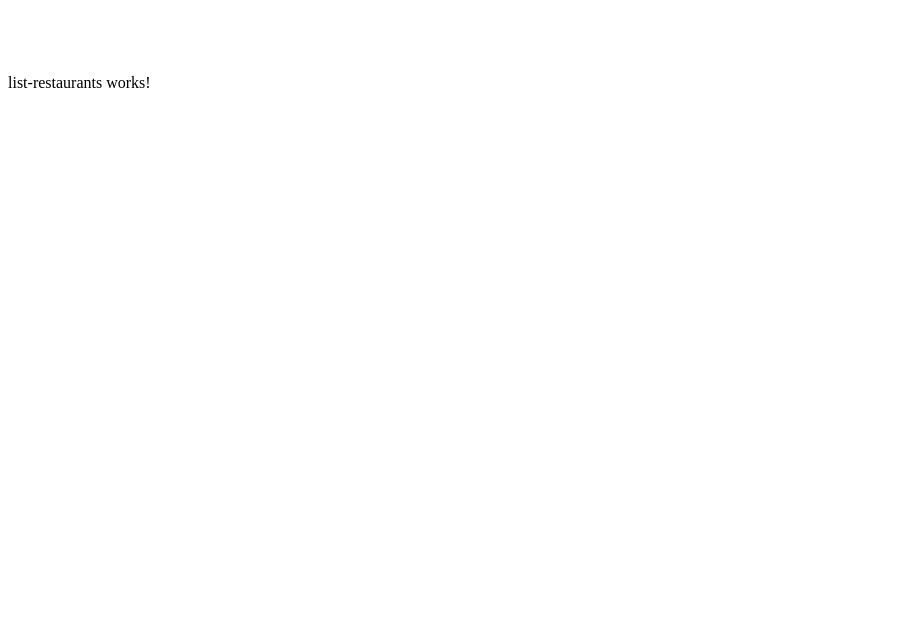
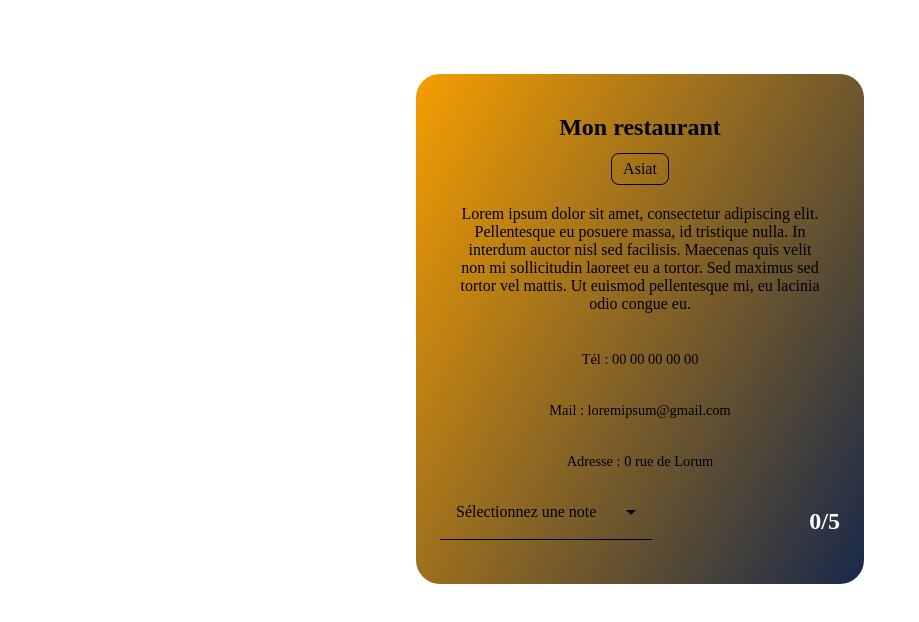
Before and after one commit to BlackZev/Yelp-EA, an Angular app in the folder YelpEaFront/: page /restaurants in a window 1280 px wide. Shown: the top 622 px of the page, without its empty margins (0-919 px from the left). Built offline with nearby package versions, Linux system fonts and the light colour scheme.

Commit message:
Mise en page du component ListRestaurant

```diff
--- a/YelpEaFront/src/app/list-restaurants/list-restaurants.component.html
+++ b/YelpEaFront/src/app/list-restaurants/list-restaurants.component.html
@@ -1 +1,34 @@
-<p>list-restaurants works!</p>
+<div class="cards">
+  <mat-card id="1">
+    <mat-card-header>
+      <mat-card-title>{{ title }}</mat-card-title>
+      <mat-chip-set>
+        <mat-chip>Asiat</mat-chip>
+      </mat-chip-set>
+    </mat-card-header>
+
+    <mat-card-content>
+      <p>{{ description }}</p>
+      <div class="contact">
+        <p>{{ phone }}</p>
+        <p>{{ mail }}</p>
+        <p>{{ adress }}</p>
+      </div>
+    </mat-card-content>
+
+    <mat-card-footer>
+      <mat-form-field>
+        <mat-label>{{ customerNote }}</mat-label>
+        <mat-select class="select">
+            <mat-option [value]="1">1</mat-option>
+            <mat-option [value]="2">2</mat-option>
+            <mat-option [value]="3">3</mat-option>
+            <mat-option [value]="4">4</mat-option>
+            <mat-option [value]="5">5</mat-option>
+        </mat-select>
+      </mat-form-field>
+
+      <p class="globalNote">{{ globalNote }}</p>
+    </mat-card-footer>
+  </mat-card>
+</div>
--- a/YelpEaFront/src/app/list-restaurants/list-restaurants.component.scss
+++ b/YelpEaFront/src/app/list-restaurants/list-restaurants.component.scss
@@ -0,0 +1,64 @@
+.cards {
+    display: flex;
+    flex-wrap: wrap;
+    justify-content: center;
+    gap: 2rem;
+    padding: 1rem;
+}
+
+.mat-mdc-card {
+    max-width: 90%;
+    min-width: 18rem; /* Empêche la carte de devenir trop petite */
+    width: 28rem;
+    display: flex;
+    flex-direction: column;
+    background: linear-gradient(120deg, #F59E00, #18294A);
+    border-radius: 1.5rem;
+    padding: 1.5rem;
+    color: black
+}
+
+.mat-mdc-card-header {
+    display: flex;
+    flex-direction: column;
+    align-items: center;
+    text-align: center;
+    gap: 0.5rem;
+}
+
+.mat-mdc-card-title {
+    font-size: 1.5rem;
+    font-weight: bold;
+}
+
+.mat-mdc-card-content {
+    display: flex;
+    flex-direction: column;
+    align-items: center;
+    text-align: center;
+    gap: 0.5rem;
+    font-size: 1rem;
+}
+
+.contact {
+    display: flex;
+    flex-direction: column;
+    align-items: center;
+    gap: 0.3rem;
+    font-size: 0.9rem;
+}
+
+.mat-mdc-card-footer {
+    display: flex;
+    flex-direction: row;
+    align-items: center;
+    justify-content: space-between;
+    gap: 1rem;
+    flex-wrap: wrap;
+}
+
+.globalNote {
+    font-size: 1.5rem;
+    font-weight: bold;
+    color: white;
+}
--- a/YelpEaFront/src/app/list-restaurants/list-restaurants.component.ts
+++ b/YelpEaFront/src/app/list-restaurants/list-restaurants.component.ts
@@ -1,11 +1,28 @@
-import { Component } from '@angular/core';
+import { ChangeDetectionStrategy, Component } from '@angular/core';
+import {MatButtonModule} from '@angular/material/button';
+import {MatCardModule} from '@angular/material/card';
+import {MatChipsModule} from '@angular/material/chips';
+import {MatSelectModule} from '@angular/material/select';
+import {MatProgressBarModule} from '@angular/material/progress-bar';
+import {MatFormFieldModule} from '@angular/material/form-field';
 
 @Component({
   selector: 'app-list-restaurants',
-  imports: [],
+  imports: [MatButtonModule, MatCardModule, MatChipsModule, MatSelectModule, MatFormFieldModule, MatProgressBarModule],
   templateUrl: './list-restaurants.component.html',
-  styleUrl: './list-restaurants.component.scss'
+  styleUrl: './list-restaurants.component.scss',
+  changeDetection: ChangeDetectionStrategy.OnPush,
 })
+
 export class ListRestaurantsComponent {
+  title = "Mon restaurant"
+  categorie = "Ma catégorie"
+  description = "Lorem ipsum dolor sit amet, consectetur adipiscing elit. Pellentesque eu posuere massa, id tristique nulla. In interdum auctor nisl sed facilisis. Maecenas quis velit non mi sollicitudin laoreet eu a tortor. Sed maximus sed tortor vel mattis. Ut euismod pellentesque mi, eu lacinia odio congue eu."
+  phone = "Tél : 00 00 00 00 00"
+  mail = "Mail : loremipsum@gmail.com"
+  adress = "Adresse : 0 rue de Lorum"
+  customerNote = "Sélectionnez une note"
+  globalNote = "0/5"
 
+  nbCards = 5;
 }
```
